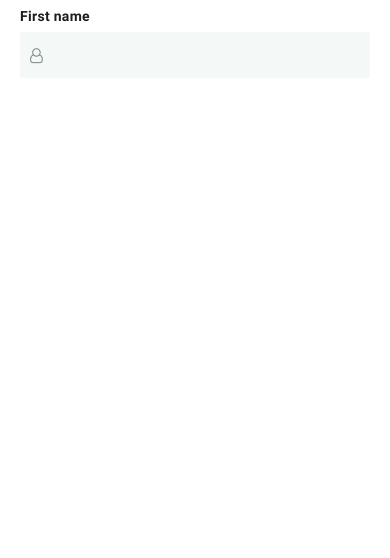
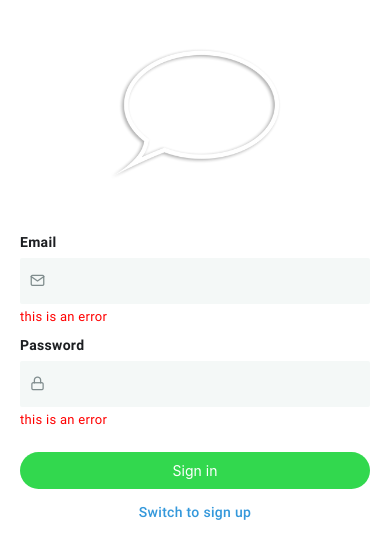
Before and after one commit to pre-ska/wazzup-fb, a React Native app: screen / in a window 390 px wide. Shown: the top 558 px of the page. Built offline with nearby package versions, Linux system fonts and the light colour scheme.

Commit message:
signin signup screens

```diff
--- a/components/Input.js
+++ b/components/Input.js
@@ -4,13 +4,20 @@
 
 import colors from '../constants/colors';
 
-const Input = ({ label, icon, size = 15, IconPack }) => (
+const Input = ({ label, icon, size = 15, IconPack, errorText }) => (
   <View style={styles.container}>
     <Text style={styles.label}>{label}</Text>
+
     <View style={styles.inputContainer}>
       {icon && <IconPack name={icon} size={size} style={styles.icon} />}
       <TextInput style={styles.input} />
     </View>
+
+    {errorText && (
+      <View style={styles.errorContainer}>
+        <Text style={styles.errorText}>{errorText}</Text>
+      </View>
+    )}
   </View>
 );
 
@@ -44,6 +51,15 @@
     letterSpacing: 0.3,
     paddingTop: 0,
   },
+  errorContainer: {
+    marginVertical: 5,
+  },
+  errorText: {
+    color: 'red',
+    fontSize: 13,
+    fontFamily: 'regular',
+    letterSpacing: 0.3,
+  },
 });
 
 export default Input;
--- /dev/null
+++ b/components/SignInForm.js
@@ -0,0 +1,33 @@
+import { StyleSheet } from 'react-native';
+import React from 'react';
+import { Feather } from '@expo/vector-icons';
+
+import Input from './Input';
+import SubmitButton from '../components/SubmitButton';
+
+const SignInForm = () => {
+  return (
+    <>
+      <Input
+        label="Email"
+        icon="mail"
+        IconPack={Feather}
+        errorText="this is an error"
+      />
+      <Input
+        label="Password"
+        icon="lock"
+        IconPack={Feather}
+        errorText="this is an error"
+      />
+
+      <SubmitButton
+        title="Sign in"
+        onPress={() => console.log('button pressed')}
+        style={{ marginTop: 20 }}
+      />
+    </>
+  );
+};
+
+export default SignInForm;
--- /dev/null
+++ b/components/SignUpForm.js
@@ -0,0 +1,45 @@
+import { StyleSheet } from 'react-native';
+import React from 'react';
+import { FontAwesome, Feather } from '@expo/vector-icons';
+
+import Input from './Input';
+import SubmitButton from '../components/SubmitButton';
+
+const SignUpForm = () => {
+  return (
+    <>
+      <Input
+        label="First name"
+        icon="user-o"
+        IconPack={FontAwesome}
+        errorText="this is an error"
+      />
+      <Input
+        label="Last name"
+        icon="user-o"
+        IconPack={FontAwesome}
+        errorText="this is an error"
+      />
+      <Input
+        label="Email"
+        icon="mail"
+        IconPack={Feather}
+        errorText="this is an error"
+      />
+      <Input
+        label="Password"
+        icon="lock"
+        IconPack={Feather}
+        errorText="this is an error"
+      />
+
+      <SubmitButton
+        title="Sign up"
+        onPress={() => console.log('button pressed')}
+        style={{ marginTop: 20 }}
+      />
+    </>
+  );
+};
+
+export default SignUpForm;
--- /dev/null
+++ b/components/SubmitButton.js
@@ -0,0 +1,40 @@
+import { StyleSheet, Text, TouchableOpacity, View } from 'react-native';
+import React from 'react';
+import colors from '../constants/colors';
+
+const SubmitButton = ({ disabled, color, title, onPress, style }) => {
+  const enabledBgColor = color || colors.primary;
+  const disabledBgColor = colors.lightGray;
+  const bgColor = disabled ? disabledBgColor : enabledBgColor;
+
+  return (
+    <TouchableOpacity
+      onPress={disabled ? () => {} : onPress}
+      style={{
+        ...styles.button,
+        ...style,
+        ...{ backgroundColor: bgColor },
+      }}
+    >
+      <Text
+        style={{
+          color: disabled ? colors.gray : 'white',
+        }}
+      >
+        {title}
+      </Text>
+    </TouchableOpacity>
+  );
+};
+
+export default SubmitButton;
+
+const styles = StyleSheet.create({
+  button: {
+    paddingHorizontal: 30,
+    paddingVertical: 10,
+    borderRadius: 30,
+    justifyContent: 'center',
+    alignItems: 'center',
+  },
+});
--- a/constants/colors.js
+++ b/constants/colors.js
@@ -4,4 +4,5 @@
   nearlyWhite: '#f4f8f7',
   gray: '#7f8c8d',
   textColor: '#1c1e21',
+  primary: '#32d84e',
 };
--- a/screens/AuthScreen.js
+++ b/screens/AuthScreen.js
@@ -1,16 +1,50 @@
-import { FontAwesome } from '@expo/vector-icons';
-import React from 'react';
-import { StyleSheet, Text, View } from 'react-native';
-import { SafeAreaView } from 'react-native-safe-area-context';
-import Input from '../components/Input';
+import React, { useState } from 'react';
+import {
+  Image,
+  KeyboardAvoidingView,
+  Platform,
+  StyleSheet,
+  Text,
+  TouchableOpacity,
+  View,
+} from 'react-native';
+import { SafeAreaView } from 'react-native';
 
 import PageContainer from '../components/PageContainer';
+import SignInForm from '../components/SignInForm';
+import SignUpForm from '../components/SignUpForm';
+import colors from '../constants/colors';
+import logo from '../assets/images/logo.png';
+import { ScrollView } from 'react-native-gesture-handler';
 
 const AuthScreen = () => {
+  const [isSignUp, setIsSignUp] = useState(false);
+
   return (
     <SafeAreaView style={{ flex: 1 }}>
       <PageContainer>
-        <Input label="First name" icon="user-o" IconPack={FontAwesome} />
+        <ScrollView>
+          <KeyboardAvoidingView
+            style={styles.keyboardAvoidingView}
+            behavior={Platform.OS === 'ios' ? height : undefined}
+            keyboardVerticalOffset={100}
+          >
+            <View style={styles.imageContainer}>
+              <Image source={logo} style={styles.image} />
+            </View>
+
+            {isSignUp ? <SignUpForm /> : <SignInForm />}
+
+            <TouchableOpacity
+              onPress={() => setIsSignUp((prev) => !prev)}
+              style={styles.linkContainer}
+            >
+              <Text style={styles.link}>{`Switch to ${
+                isSignUp ? 'sign in' : 'sign up'
+              }`}</Text>
+            </TouchableOpacity>
+          </KeyboardAvoidingView>
+        </ScrollView>
       </PageContainer>
     </SafeAreaView>
   );
@@ -19,10 +53,26 @@
 export default AuthScreen;
 
 const styles = StyleSheet.create({
-  container: {
+  linkContainer: {
+    justifyContent: 'center',
+    alignItems: 'center',
+    marginVertical: 15,
+  },
+  link: {
+    color: colors.blue,
+    fontFamily: 'medium',
+    letterSpacing: 0.3,
+  },
+  imageContainer: {
+    alignItems: 'center',
+    justifyContent: 'center',
+  },
+  image: {
+    width: '50%',
+    resizeMode: 'contain',
+  },
+  keyboardAvoidingView: {
     flex: 1,
     justifyContent: 'center',
-    alignItems: 'center',
-    backgroundColor: '#F5FCFF',
   },
 });
```
Also changed, not shown: assets/images/logo.png (added).
